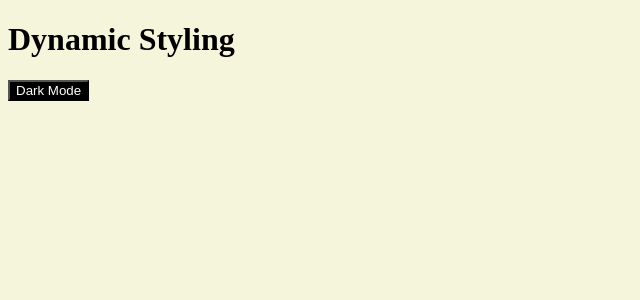
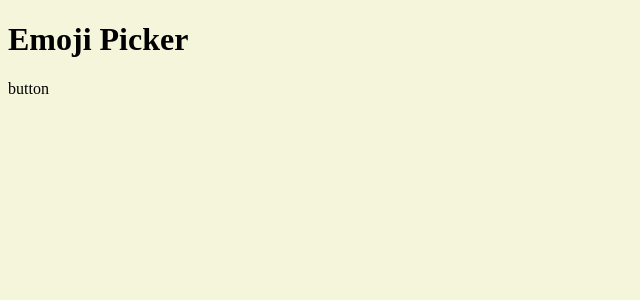
Before and after one commit to Daddanoy/react-course, a React (Vite) app in the folder my-react-ap/: page / in a window 1280 px wide. Shown: the top 300 px of the page, without its empty margins (0-640 px from the left). Built offline with nearby package versions, Linux system fonts and the light colour scheme.

Commit message:
EMOJI PICKER SKELETON CODE

```diff
--- a/my-react-ap/src/App.jsx
+++ b/my-react-ap/src/App.jsx
@@ -1,5 +1,6 @@
+import EmojiPicker from "./React Projects/EmojiPicker"
 
-import DynamicStyling from "./React Projects/LightDarkMode"
+
 
 
 
@@ -12,7 +13,7 @@ function App() {
 
 return(<>
 
-<DynamicStyling/>
+<EmojiPicker/>
 
 </>)
 }
--- /dev/null
+++ b/my-react-ap/src/React Projects/EmojiPicker.jsx
@@ -0,0 +1,16 @@
+import React, {useState} from 'react'
+
+
+function EmojiPicker(){
+  const[emoji, setEmoji]=useState(null)
+  const emojis = ['😍', '😂','🥲']
+
+  return(
+    <div>
+      <h1>Emoji Picker</h1>
+      button
+    </div>
+  )
+}
+
+export default EmojiPicker
```
